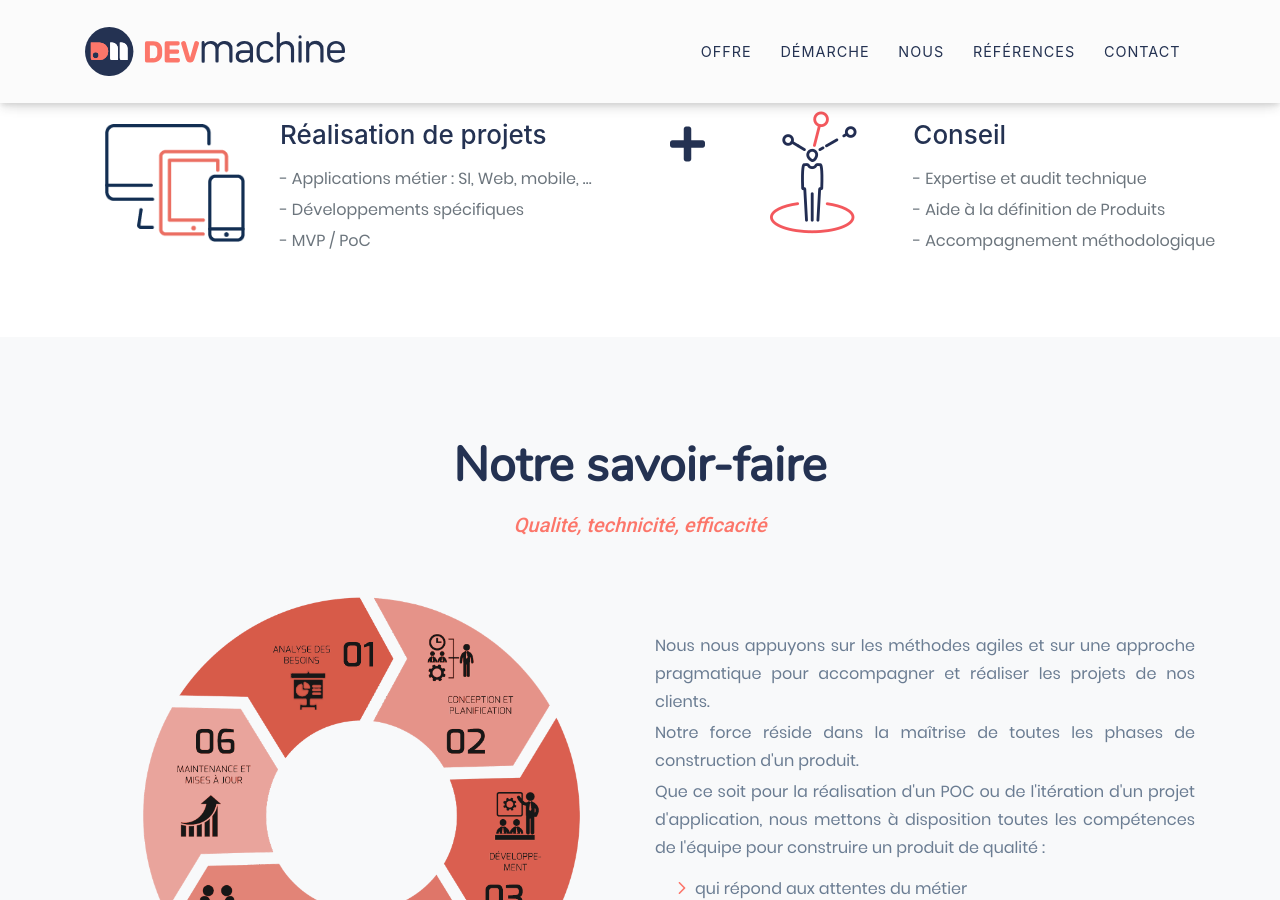
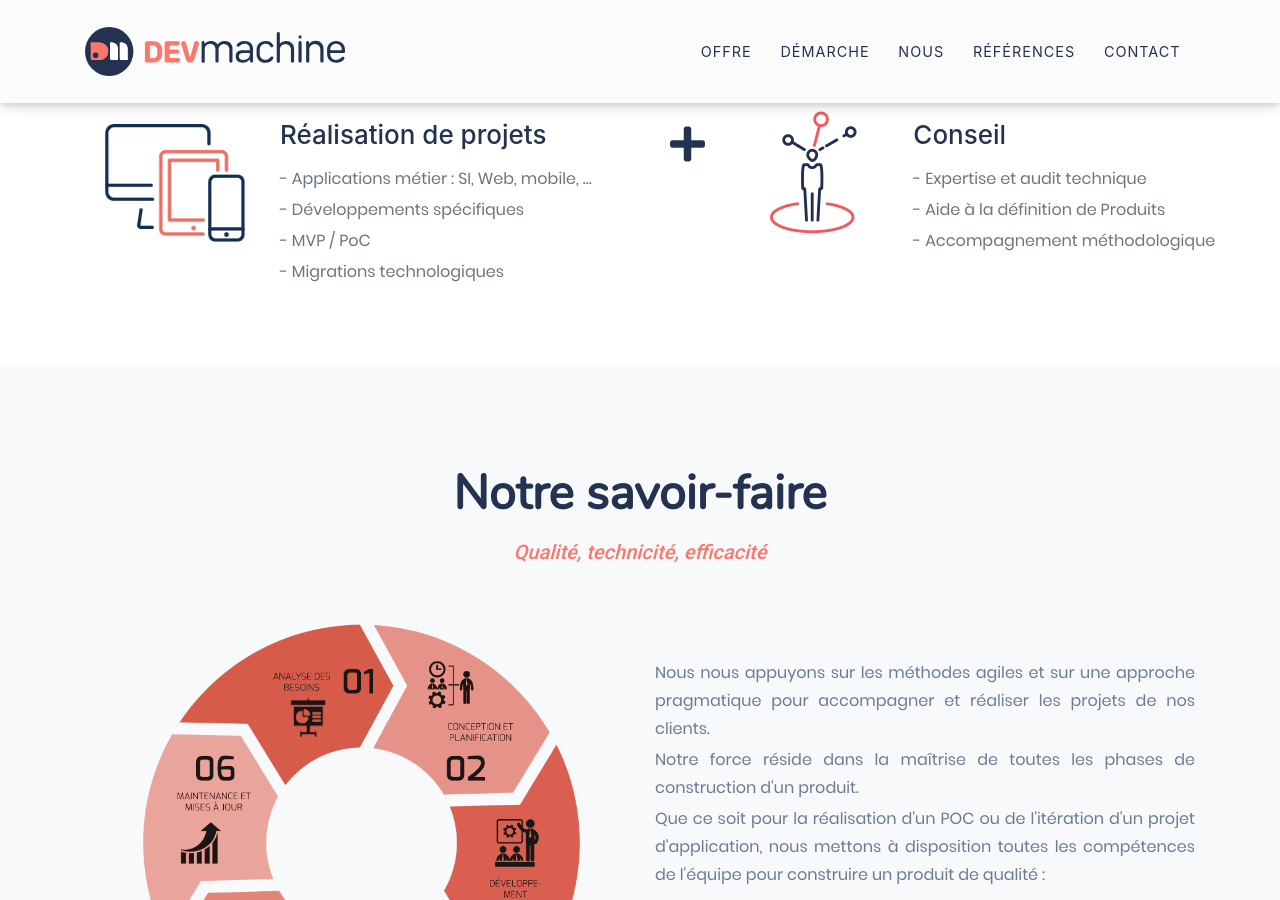
Before and after one commit to DEVmachine-fr/website, a Jekyll site: the page built from index.html, in a window 1280 px wide and 900 px high, scrolled down 644 px. Built offline with Jekyll 4.4.1, drawn with Linux system fonts in a browser that asks for light colours; nearby versions of some CDN libraries.

Commit message:
Ajout migrations technologiques

```diff
--- a/index.html
+++ b/index.html
@@ -46,6 +46,7 @@ css: home
                         </p>
                         <p class="text-muted">- Développements spécifiques</p>
                         <p class="text-muted">- MVP / PoC</p>
+                        <p class="text-muted">- Migrations technologiques</p>
                     </div>
                 </div>
             </div>
```
